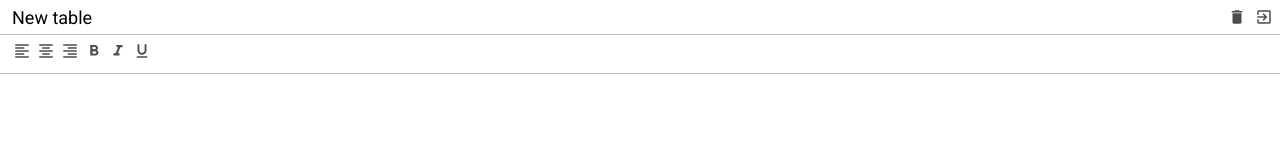
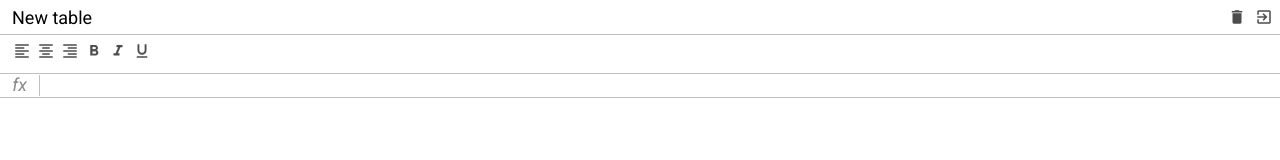
Before and after one commit to YaroslavB/exel, a website built with webpack: page src/index.html in a window 1280 px wide. Built offline with nearby package versions, Linux system fonts and the light colour scheme.

Commit message:
- header formula end

```diff
--- a/src/index.html
+++ b/src/index.html
@@ -45,8 +45,8 @@
             </div>
         </div>
         <div class="exel__formula">
-            <div class="formula-info"></div>
-            <div class="formula-input"></div>
+            <div class="info">fx</div>
+            <div class="input" contenteditable="true" spellcheck="false"></div>
         </div>
         <div class="exel__table">
 
--- a/src/scss/_var.scss
+++ b/src/scss/_var.scss
@@ -1,2 +1,5 @@
 $header-height: 34px;
 $border-color: #c0c0c0;
+$toolbar-height:40px;
+$formula-height:24px;
+$info-cell-width:40px;
--- a/src/scss/formulas.scss
+++ b/src/scss/formulas.scss
@@ -1,4 +1,31 @@
 @import "var";
 @import "mixins";
 
-.exel__formula{}
+.exel__formula{
+    position: absolute;
+    left: 0;
+    right: 0;
+    top: $header-height+$toolbar-height;
+    height: $formula-height;
+    display: flex;
+    align-items: center;
+    border-bottom: 1px solid $border-color;
+
+  .info{
+    font-size: 18px;
+    text-align: center;
+    font-style: italic;
+    border-right: 1px solid $border-color;
+    min-width: $info-cell-width;
+  }
+
+  .input{
+    padding: 4px;
+    font-size: 12px;
+    width: 100%;
+    height: 100%;
+    outline: none;
+    color: black;
+  }
+
+}
--- a/src/scss/index.scss
+++ b/src/scss/index.scss
@@ -17,4 +17,5 @@
 }
 .exel{
   position: relative;
+  color: #888;
 }
```
